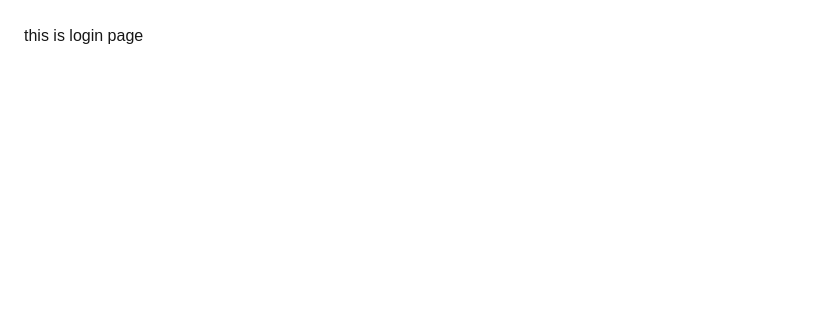
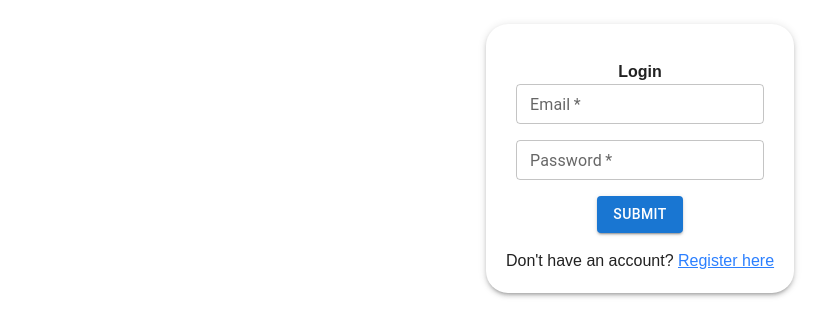
Before and after one commit to Sudarshan70-dev/Rental-Property-Management, a Next.js app: page /auth/login in a window 1280 px wide. Shown: the top 336 px of the page, without its empty margins (0-835 px from the left). Built offline with nearby package versions, Linux system fonts and the light colour scheme; no server answers.

Commit message:
add registration page ssr

```diff
--- a/src/app/auth/login/page.tsx
+++ b/src/app/auth/login/page.tsx
@@ -1,16 +1,16 @@
 "use client"
-// import dynamic from 'next/dynamic';
-// import LoginPageSkeleton from '@/components/LoginPageSkelaton';
+import dynamic from 'next/dynamic';
+import LoginPageSkeleton from '@/components/LoginPageSkelaton';
 
-// const LoginPage = dynamic(() => import('@/components/LoginPage'), {
-//   ssr:false,
-//   loading: () => <LoginPageSkeleton />,
-// });
+const LoginPage = dynamic(() => import('@/components/LoginPage'), {
+  ssr:false,
+  loading: () => <LoginPageSkeleton />,
+});
 export default function Login() {
   return (
     <div className="p-6">
-      this is login page
-      {/* <LoginPage/> */}
+
+      <LoginPage/>
     </div>
   );
 }
--- a/src/app/auth/register/page.tsx
+++ b/src/app/auth/register/page.tsx
@@ -1,6 +1,12 @@
+"use client"
+// import RegisterPage from '@/components/RegisterPage';
+import dynamic from 'next/dynamic';
+import LoginPageSkeleton from '@/components/LoginPageSkelaton';
 
-import RegisterPage from '@/components/RegisterPage';
-
+const RegisterPage = dynamic(() => import('@/components/RegisterPage'), {
+  ssr:false,
+  loading: () => <LoginPageSkeleton />,
+});
 export default function CreatePropertyPage() {
   return (
     <div className="p-6">
```
